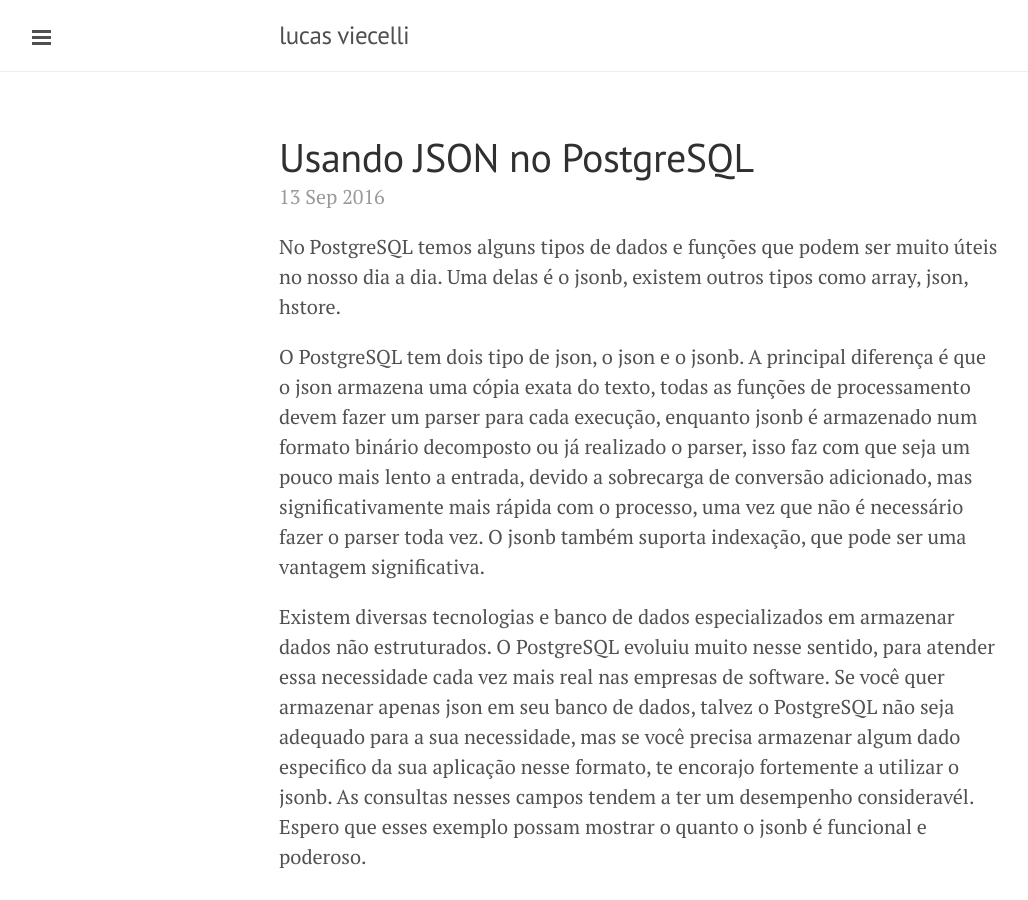
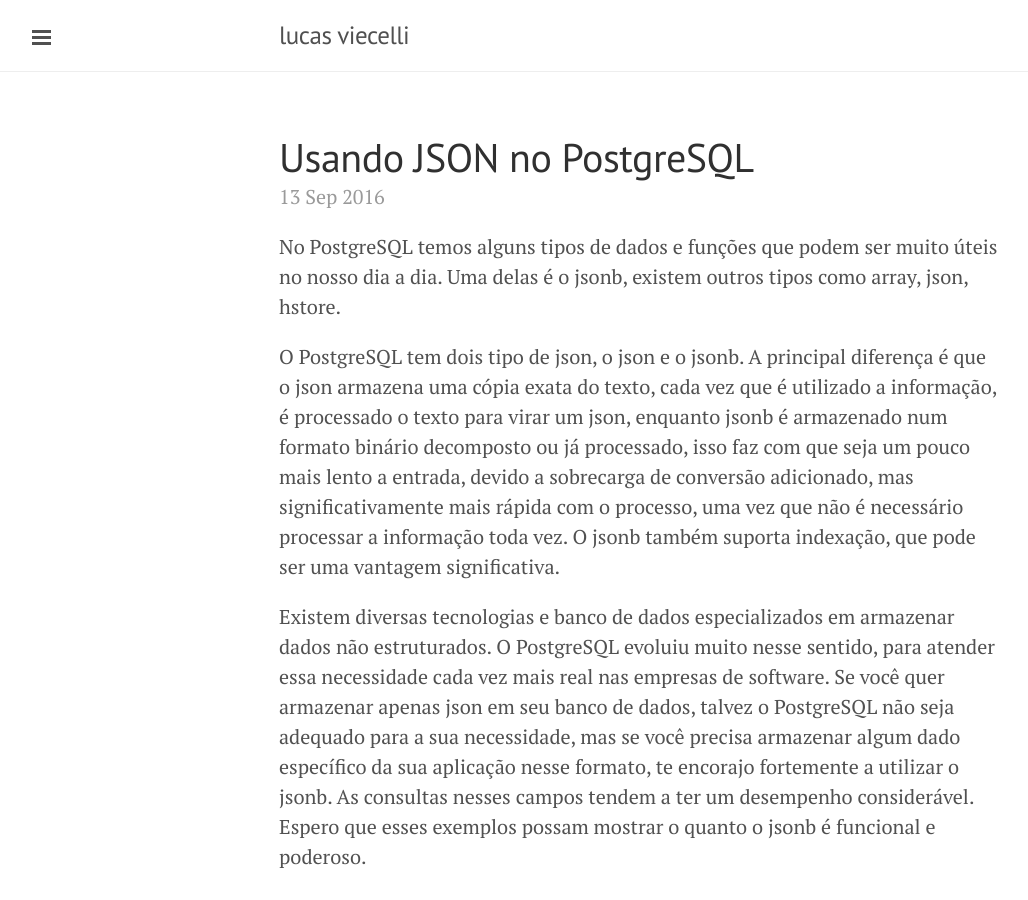
Before and after one commit to lucasviecelli/lucasviecelli.github.io, a Jekyll site: the page built from _posts/2016-09-13-usando-json-no-postgresql.markdown, in a window 1280 px wide and 900 px high. Shown: the whole window, without its empty margins (1-1029 px from the left). Built offline with Jekyll 4.4.1, drawn with Linux system fonts in a browser that asks for light colours.

Commit message:
Post update: Usando JSON no PostgreSQL

```diff
--- a/_posts/2016-09-13-usando-json-no-postgresql.markdown
+++ b/_posts/2016-09-13-usando-json-no-postgresql.markdown
@@ -5,9 +5,9 @@ layout: post
 ---
 No PostgreSQL temos alguns tipos de dados e funções que podem ser muito úteis no nosso dia a dia. Uma delas é o jsonb, existem outros tipos como array, json, hstore.
 
-O PostgreSQL tem dois tipo de json, o json e o jsonb. A principal diferença é que o json armazena uma cópia exata do texto, todas as funções de processamento devem fazer um parser para cada execução, enquanto jsonb é armazenado num formato binário decomposto ou já realizado o parser, isso faz com que seja um pouco mais lento a entrada, devido a sobrecarga de conversão adicionado, mas significativamente mais rápida com o processo, uma vez que não é necessário fazer o parser toda vez. O jsonb também suporta indexação, que pode ser uma vantagem significativa.
+O PostgreSQL tem dois tipo de json, o json e o jsonb. A principal diferença é que o json armazena uma cópia exata do texto, cada vez que é utilizado a informação, é processado o texto para virar um json, enquanto jsonb é armazenado num formato binário decomposto ou já processado, isso faz com que seja um pouco mais lento a entrada, devido a sobrecarga de conversão adicionado, mas significativamente mais rápida com o processo, uma vez que não é necessário processar a informação toda vez. O jsonb também suporta indexação, que pode ser uma vantagem significativa.
 
-Existem diversas tecnologias e banco de dados especializados em armazenar dados não estruturados. O PostgreSQL evoluiu muito nesse sentido, para atender essa necessidade cada vez mais real nas empresas de software. Se você quer armazenar apenas json em seu banco de dados, talvez o PostgreSQL não seja adequado para a sua necessidade, mas se você precisa armazenar algum dado especifico da sua aplicação nesse formato, te encorajo fortemente a utilizar o jsonb. As consultas nesses campos tendem a ter um desempenho consideravél. Espero que esses exemplo possam mostrar o quanto o jsonb é funcional e poderoso.
+Existem diversas tecnologias e banco de dados especializados em armazenar dados não estruturados. O PostgreSQL evoluiu muito nesse sentido, para atender essa necessidade cada vez mais real nas empresas de software. Se você quer armazenar apenas json em seu banco de dados, talvez o PostgreSQL não seja adequado para a sua necessidade, mas se você precisa armazenar algum dado específico da sua aplicação nesse formato, te encorajo fortemente a utilizar o jsonb. As consultas nesses campos tendem a ter um desempenho considerável. Espero que esses exemplos possam mostrar o quanto o jsonb é funcional e poderoso.
 
 # Exemplos:
 
```
